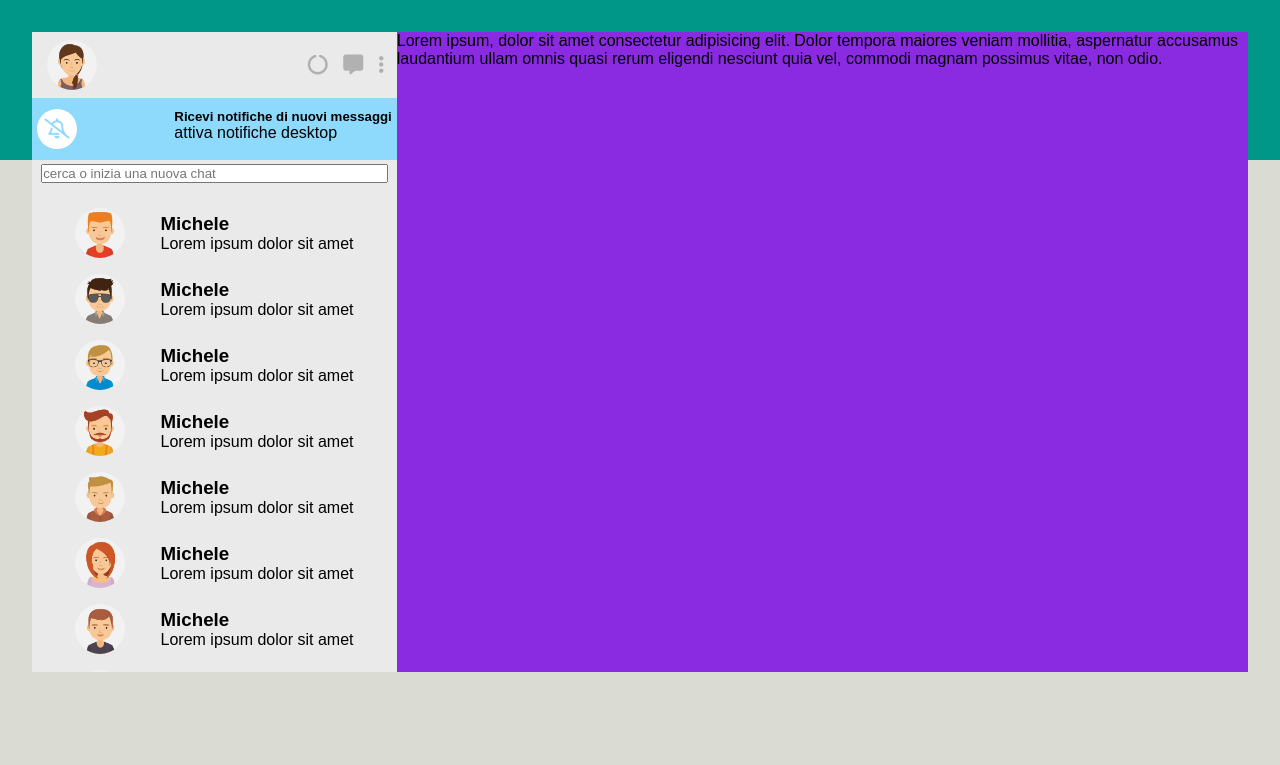
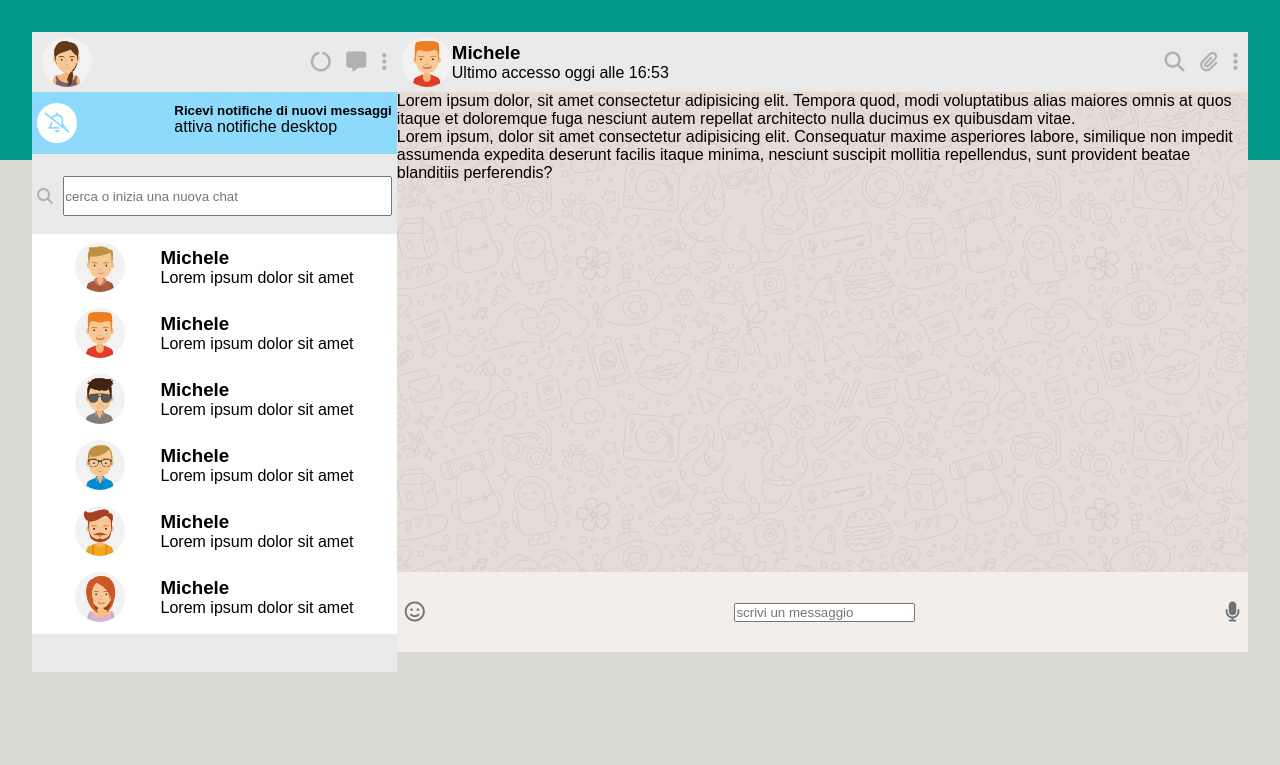
Before and after one commit to MadalinaIndreica/html-css-boolzapp, a plain HTML site: page index.html in a window 1280 px wide. Drawn offline with Linux system fonts and the light colour scheme.

Commit message:
add: some details

```diff
--- a/css/style.css
+++ b/css/style.css
@@ -3,40 +3,46 @@
     --primary-col: #EAEAEA;
     --icons-col: #B1B1B1;
     --green-sms-col: #D5F9BA;
-  --blue-banner-col:#8EDAFC;
+    --blue-banner-col: #8EDAFC;
 
 }
+
 /* Reset */
-*{
+* {
     margin: 0;
     padding: 0;
     box-sizing: border-box;
 }
-img{
+
+img {
     max-width: 100%;
 }
-body{
+
+body {
     font-family: sans-serif;
 }
+
 /* CONTAINER */
 .container {
     width: 100%;
     min-height: 100vh;
     margin: 0 auto;
-    background-image: linear-gradient( #009688 20%, #DADBD3 0);
+    background-image: linear-gradient(#009688 20%, #DADBD3 0);
 
 }
+
 /* /CONTAINERS */
 
 /* ROW AND COLS PROPRIETIES */
 /* ROW */
-    .row{
+.row {
     display: flex;
     padding: 2rem;
 }
-        @media screen and (max-width: 780px){
 
-            .row{
+@media screen and (max-width: 780px) {
+
+    .row {
         display: flex;
         padding: 0;
         width: 100%;
@@ -47,19 +53,25 @@ body{
 
 /* COLS */
 /* FRIENDS COL */
-            .friends-col{
+.friends-col {
     /* DEBUG */
-                background-color:var(--primary-col);
+    background-color: var(--primary-col);
     max-height: 80vh;
-                overflow-y: scroll;
+    /* overflow-y: scroll; */
     min-width: 30%;
 }
-            .friends-col-header{
+
+.friends-col-header {
     display: flex;
     justify-content: space-between;
     align-items: center;
-                padding: .5rem;
-                padding-left: 15px;
+    padding: 5px;
+    padding-left: 10px;
+}
+.friends-chat-part{
+    overflow-y: scroll;
+    max-height: 50vh;
+    background-color: white;
 }
 /* HEADER */
 .header-icons {
@@ -68,13 +80,19 @@ body{
     letter-spacing: 5px;
 
 }
+.header-icons a {
+    color: var(--icons-col);
+    text-decoration: none;
+}
+
 /* /HEADER */
-            .avatar-img{
+.avatar-img {
     border-radius: 50%;
     width: 50px;
     height: 50px;
     object-fit: cover;
 }
+
 /* MAIN */
 /* BLUE BANNER */
 .blue-banner {
@@ -87,8 +105,9 @@ body{
     padding-right: 5px;
     max-height: 10vh;
 }
-                .fa-bell-slash{
-                    background-color:white;
+
+.fa-bell-slash {
+    background-color: white;
     border-radius: 78%;
     width: 40px;
     height: 40px;
@@ -103,13 +122,22 @@ body{
 /* /BLUE BANNER */
 /* INPUT BLOCK */
 .input-block {
-                    min-height: 5vh;
+    min-height: 10vh;
     text-align: center;
     padding-top: 4px;
+    display: flex;
+    justify-content: space-around;
+    align-items: center;
 }
-                .input-text{
-                    width: 95%;
+.fa-magnifying-glass{
+    color: var(--icons-col);
 }
+.input-text {
+    width: 90%;
+    min-height: 5vh;
+    padding-right: .5rem;
+}
+
 /* /INPUT BLOCK */
 /* FRIENDS CHAT */
 .friends-chat {
@@ -121,41 +149,102 @@ body{
 
 
 
+/* MEDIAQUERY */
+@media screen and (max-width: 780px) {
+    .friends-col {
+        min-width: 10%;
+        min-height: 100vh;
+
+
+    }
+    .friends-chat-part{
+        max-height: fit-content;
+    }
+
+    .header-icons,
+    .blue-banner,
+    .input-block,
+    .friends-chat-text {
+        display: none;
+    }
+
+}
+
+@media screen and (max-width: 425px) {
+    .friends-col {
+        display: none;
+    }
+}
+
+/* /MAIN */
 /* /FRIENDS COL */
 
 /* CHAT COL */
 .chat-col {
     /* DEBUG */
-        background-color: blueviolet;
     min-width: 70%;
     min-height: 80vh;
 }
-        /* /CHAT COL */
+/* HEADER */
+.chat-col-header{
+    background-color:var(--primary-col);
+    display: flex;
+    justify-content: space-between;
+    align-items: center;
+    padding: 5px;
+    /* padding-left: 10px; */
+}
 
-        /* MEDIAQUERY */
-     @media screen and (max-width: 780px){
-       .friends-col{
-        min-width: 10%;
-        min-height: 100vh;
-        overflow-y:unset;
+.chat-col-icons a {
+    color: var(--icons-col);
+    text-decoration: none;
+    letter-spacing: 5px;
+    font-size: 20px;
 
 }
-       .header-icons{
-        display: none;
+.chat-col-header-text{
+    display: flex;
+    justify-content: space-between;
+    align-items: center;
 }
-       .blue-banner{
-        display: none;
+/* /HEADER */
+/* MAIN */
+.chat-col main {
+    background-image: url(img/mine.jpg);
+    min-height: 60vh;
 }
-       .input-block{
-        display: none;
+
+
+/* MAIN */
+/* FOOTER */
+footer{
+    background-color: #F3EEEA;
+    display: flex;
+    justify-content: space-between;
+    align-items: center;
+    min-height: 10vh;
+    padding: .5rem;
 }
-       .friends-chat-text {
-        display: none;
+footer a{
+    color: #6B7376;
+    text-decoration: none;
+    font-size: 20px;
 }
+.input-text-footer{
+    width:
+}
+/* /FOOTER */
+ @media screen and (max-width: 768px){
+    .chat-col main {
+        min-height: 80vh;
+    }
+
+
 
  }
  @media screen and (max-width: 425px){
-        .friends-col {
+    .chat-col-icons{
         display: none;
     }
  }
+/* /CHAT COL */
--- a/index.html
+++ b/index.html
@@ -1,13 +1,17 @@
 <!DOCTYPE html>
 <html lang="en">
+
 <head>
     <meta charset="UTF-8">
     <meta name="viewport" content="width=device-width, initial-scale=1.0">
     <title>Document</title>
     <link rel="stylesheet" href="css/style.css">
     <!-- FONTAWESOME -->
-    <link rel="stylesheet" href="https://cdnjs.cloudflare.com/ajax/libs/font-awesome/6.4.2/css/all.min.css" integrity="sha512-z3gLpd7yknf1YoNbCzqRKc4qyor8gaKU1qmn+CShxbuBusANI9QpRohGBreCFkKxLhei6S9CQXFEbbKuqLg0DA==" crossorigin="anonymous" referrerpolicy="no-referrer" />
+    <link rel="stylesheet" href="https://cdnjs.cloudflare.com/ajax/libs/font-awesome/6.4.2/css/all.min.css"
+        integrity="sha512-z3gLpd7yknf1YoNbCzqRKc4qyor8gaKU1qmn+CShxbuBusANI9QpRohGBreCFkKxLhei6S9CQXFEbbKuqLg0DA=="
+        crossorigin="anonymous" referrerpolicy="no-referrer" />
 </head>
+
 <body>
     <div class="container">
         <div class="row">
@@ -17,9 +21,16 @@
                 <header class="friends-col-header">
                     <img class="avatar-img" src="css/img/avatar_io.jpg" alt="">
                     <div class="header-icons">
+                        <a href="">
                             <i class="fa-solid fa-circle-notch"></i>
+                        </a>
+                        <a href="">
                             <i class="fa-solid fa-message"></i>
+                        </a>
+                        <a href="">
                             <i class="fa-solid fa-ellipsis-vertical"></i>
+                        </a>
+
                     </div>
                 </header>
                 <!-- /FRIENDS COL HEADER -->
@@ -29,9 +40,9 @@
                     <section class="blue-banner">
                         <i class="fa-regular fa-bell-slash"></i>
                         <div class="blue-banner-text">
-                                <h5>Ricevi notifiche  di nuovi messaggi</h5>
+                            <h5>Ricevi notifiche di nuovi messaggi</h5>
                             <div>
-                                    attiva notifiche  desktop
+                                attiva notifiche desktop
 
                             </div>
                         </div>
@@ -40,11 +51,25 @@
 
                     <!-- INPUT SECTION -->
                     <section class="input-block">
-                            <input class="input-text" type="text" id="search" name="search" placeholder="cerca o inizia una nuova chat">
+                        <i class="fa-solid fa-magnifying-glass "></i>
+                        <input class="input-text" type="text" id="search" name="search"
+                            placeholder="cerca o inizia una nuova chat">
                     </section>
                     <!-- /INPUT SECTION -->
 
                     <!-- FRIENDS SECTION -->
+
+
+
+                    <div class="friends-chat-part">
+                        <div class="friends-chat">
+                            <img class="avatar-img" src="css/img/avatar_5.jpg" alt="">
+
+                            <div class="friends-chat-text">
+                                <h3>Michele</h3>
+                                <span>Lorem ipsum dolor sit amet</span>
+                            </div>
+                        </div>
                         <div class="friends-chat">
                             <img class="avatar-img" src="css/img/avatar_1.jpg" alt="">
 
@@ -78,14 +103,6 @@
                             </div>
                         </div>
                         <div class="friends-chat">
-                        <img class="avatar-img" src="css/img/avatar_5.jpg" alt="">
-
-                        <div class="friends-chat-text">
-                            <h3>Michele</h3>
-                            <span>Lorem ipsum dolor sit amet</span>
-                        </div>
-                    </div>
-                    <div class="friends-chat">
                             <img class="avatar-img" src="css/img/avatar_6.jpg" alt="">
 
                             <div class="friends-chat-text">
@@ -109,14 +126,7 @@
                                 <span>Lorem ipsum dolor sit amet</span>
                             </div>
                         </div>
-
-
-
-
-
-
-                    <!-- /FRIENDS SECTION -->
-
+                    </div>
                 </main>
                 <!-- FRIENDS COL MAIN-->
 
@@ -125,7 +135,55 @@
 
             <!-- CHAT COL -->
             <div class="chat-col">
-                Lorem ipsum, dolor sit amet consectetur adipisicing elit. Dolor tempora maiores veniam mollitia, aspernatur accusamus laudantium ullam omnis quasi rerum eligendi nesciunt quia vel, commodi magnam possimus vitae, non odio.
+                <!-- HEADER -->
+                <header class="chat-col-header">
+                    <div class="chat-col-header-text">
+                        <img class="avatar-img" src="css/img/avatar_1.jpg" alt="">
+                        <div>
+                            <h3>Michele</h3>
+                            <div>
+                                Ultimo accesso oggi alle 16:53
+
+                            </div>
+                        </div>
+                    </div>
+                    <div class="chat-col-icons">
+                        <a href="">
+                            <i class="fa-solid fa-magnifying-glass"></i>
+                        </a>
+                        <a href="">
+                            <i class="fa-solid fa-paperclip"></i>
+                         </a>
+                        <a href="">
+                            <i class="fa-solid fa-ellipsis-vertical"></i>
+                        </a>
+                    </div>
+                </header>
+                <!-- /HEADER -->
+                <!-- MAIN -->
+                <main>
+                    <div class="green-sms">
+                        Lorem ipsum dolor, sit amet consectetur adipisicing elit. Tempora quod, modi voluptatibus alias maiores omnis at quos itaque et doloremque fuga nesciunt autem repellat architecto nulla ducimus ex quibusdam vitae.
+
+                    </div>
+                    <div class="gray-sms">
+                        Lorem ipsum, dolor sit amet consectetur adipisicing elit. Consequatur maxime asperiores labore, similique non impedit assumenda expedita deserunt facilis itaque minima, nesciunt suscipit mollitia repellendus, sunt provident beatae blanditiis perferendis?
+                    </div>
+
+                </main>
+                <!-- /MAIN -->
+                <!-- FOOTER -->
+                <footer>
+                    <a href="">
+                        <i class="fa-regular fa-face-smile"></i>
+                    </a>
+                    <input class="input-text-footer" type="text" id="search" name="search"  placeholder="scrivi un messaggio">
+                    <a href="">
+                        <i class="fa-solid fa-microphone"></i>
+                    </a>
+                </footer>
+                <!-- /FOOTER -->
+
 
             </div>
             <!-- /CHAT COL -->
@@ -137,4 +195,5 @@
 
 
 </body>
+
 </html>
```
Lines whose indentation alone changed are shown as unchanged.
